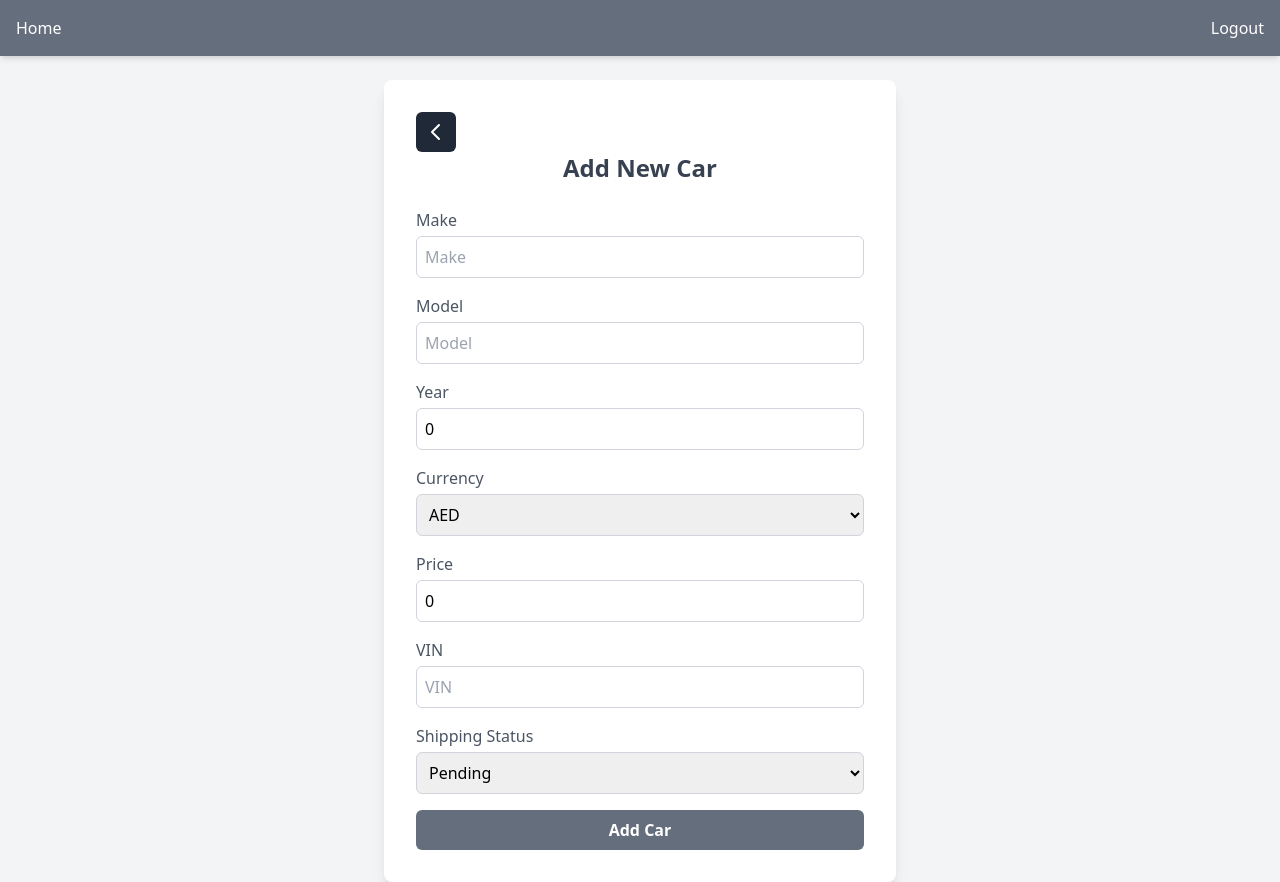
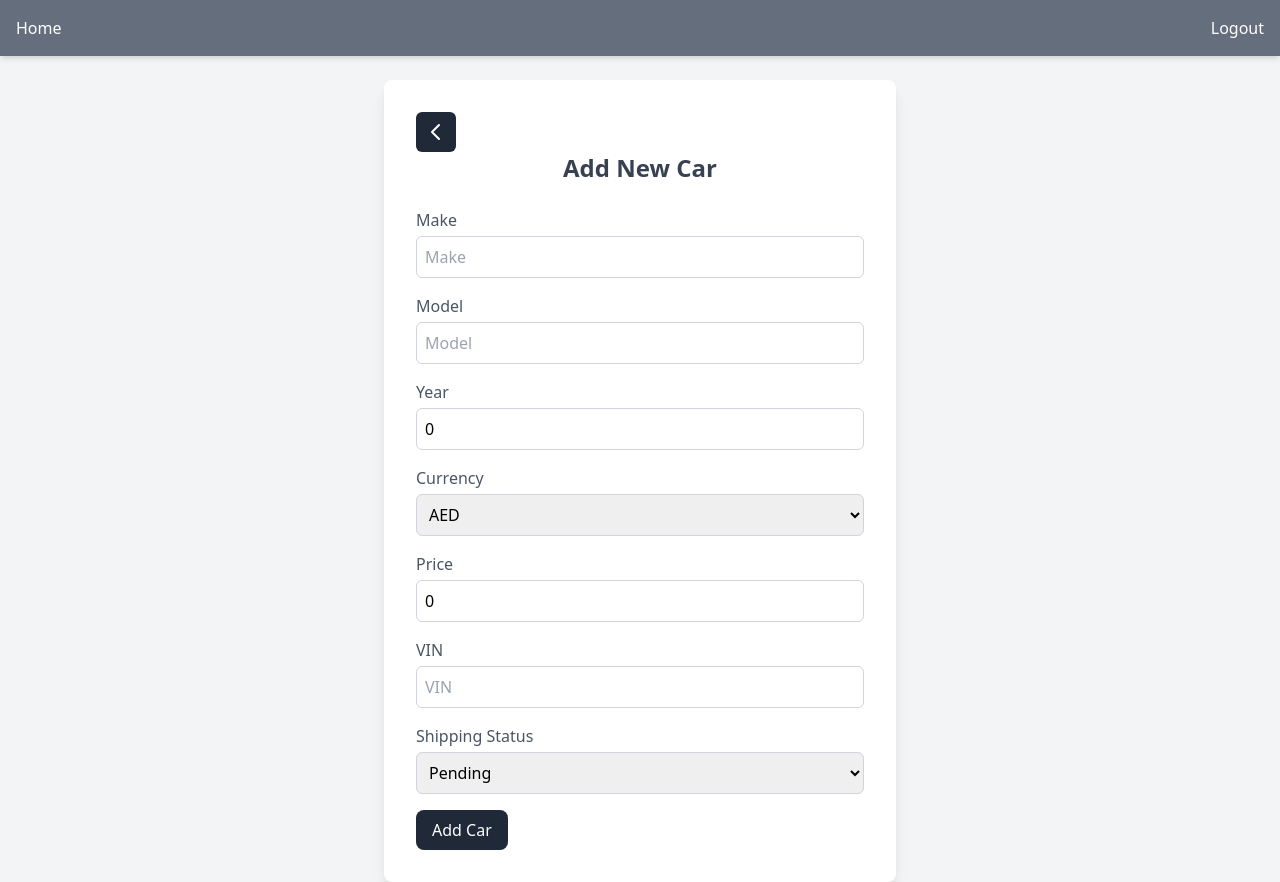
Before and after one commit to ismailasylla/carship, a React (Vite) app in the folder client/: page /add-car in a window 1280 px wide. Built offline with nearby package versions, Linux system fonts and the light colour scheme; no server answers; sample sign-in values are in the browser's storage.

Commit message:
Fix display of shipping status in car details

```diff
--- a/client/src/components/CarList.tsx
+++ b/client/src/components/CarList.tsx
@@ -58,7 +58,7 @@ const CarListPage: React.FC = () => {
     dispatch(updateCars(updatedCars));
   });
 
-  // Debugging state I WILL REMOVE LATER
+  // Debugging state (Remove this in production)
   useEffect(() => {
     console.log("Current cars in CarListPage:", cars);
   }, [cars]);
--- a/client/src/components/addCarForm.tsx
+++ b/client/src/components/addCarForm.tsx
@@ -6,7 +6,7 @@ import { Car } from "../types";
 import { toast, ToastContainer } from "react-toastify";
 import "react-toastify/dist/ReactToastify.css";
 import { useNavigate } from "react-router-dom";
-import { BackButton } from "./buttons";
+import { BackButton, Button } from "./buttons";
 import socket from "../socket/websocket";
 
 const AddCarForm: React.FC = () => {
@@ -242,12 +242,7 @@ const AddCarForm: React.FC = () => {
                 <option value="Cancelled">Cancelled</option>
               </select>
             </div>
-            <button
-              type="submit"
-              className="w-full py-2 bg-customGray text-white font-semibold rounded-md hover:bg-gray-800 focus:outline-none focus:ring-2 focus:ring-blue-500"
-            >
-              Add Car
-            </button>
+            <Button>Add Car</Button>
           </form>
         </div>
         <ToastContainer />
--- a/client/src/pages/CarDetailPage.tsx
+++ b/client/src/pages/CarDetailPage.tsx
@@ -49,7 +49,9 @@ const CarDetailPage: React.FC = () => {
       try {
         await dispatch(updateCar(form)).unwrap();
         toast.success("Car details updated successfully!");
-        setTimeout(() => navigate("/"), 2000);
+        setTimeout(() => {
+          window.location.href = "/";
+        }, 2000);
       } catch (error) {
         toast.error("Failed to update car. Please try again.");
       }
--- a/client/src/pages/RegisterPage.tsx
+++ b/client/src/pages/RegisterPage.tsx
@@ -3,7 +3,7 @@ import { useDispatch, useSelector } from "react-redux";
 import { RootState, AppDispatch } from "../store";
 import { registerUser } from "../store/slices/authSlice";
 import { useNavigate } from "react-router-dom";
-import { Link } from "react-router-dom"; // Import Link
+import { Link } from "react-router-dom";
 
 const RegisterPage: React.FC = () => {
   const [email, setEmail] = useState("");
--- a/client/src/store/slices/carSlice.ts
+++ b/client/src/store/slices/carSlice.ts
@@ -238,10 +238,10 @@ const carSlice = createSlice({
   },
 });
 
-// listens to WebSocket messages
 socket.on('updateCars', (cars: Car[]) => {
   store.dispatch(updateCars(cars));
 });
+
 export const { updateCars, setPage, setFilters } = carSlice.actions;
 
 export default carSlice.reducer;
```
